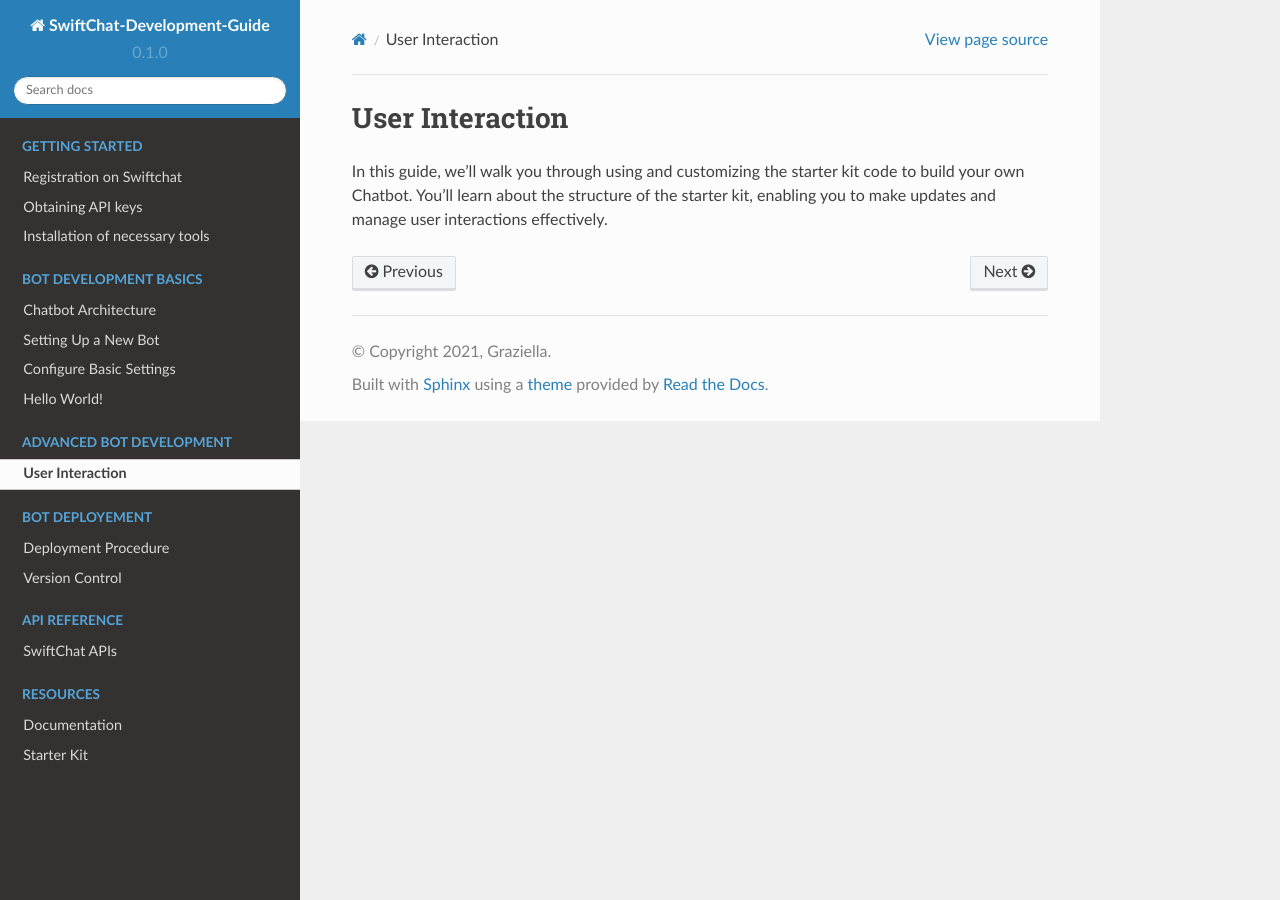
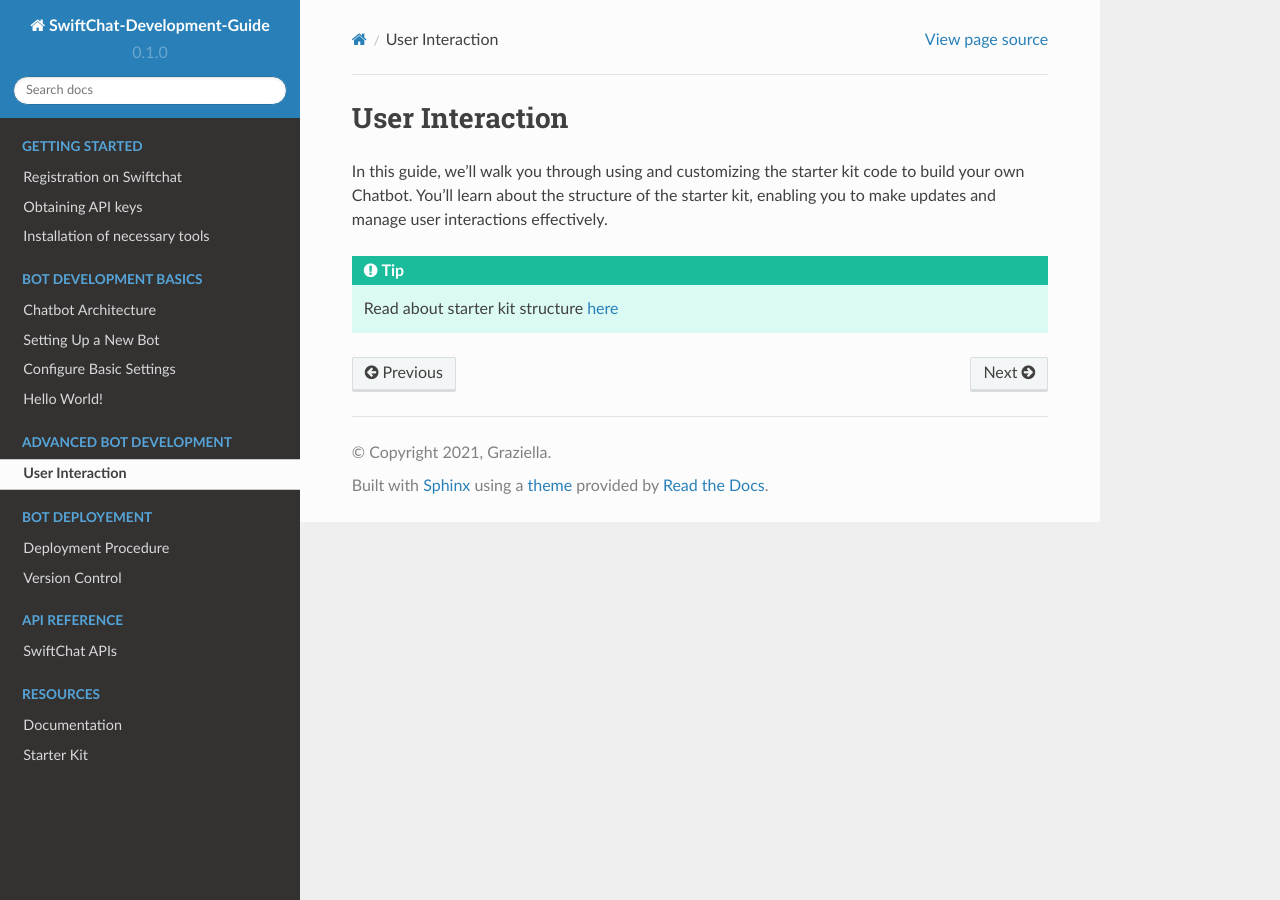
Before and after one commit to Priyanka-sharma181/Chatbot-Development-Guide, a Sphinx documentation site: the page built from docs/source/advance_bot.rst, in a window 1280 px wide. Built offline with Sphinx 7.4.7 and the Read the Docs theme 2.0.0, drawn with Linux system fonts in a browser that asks for light colours.

Commit message:
advanced bot development

```diff
--- a/docs/source/advance_bot.rst
+++ b/docs/source/advance_bot.rst
@@ -2,3 +2,6 @@ User Interaction
 ===========
 
 In this guide, we'll walk you through using and customizing the starter kit code to build your own Chatbot. You'll learn about the structure of the starter kit, enabling you to make updates and manage user interactions effectively.
+
+.. tip::
+    Read about starter kit structure `here <repo_structure.rst>`_
```
